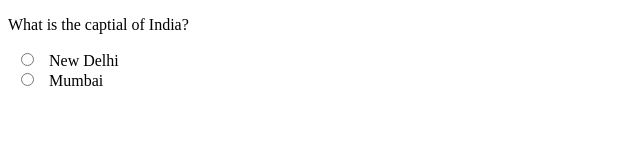
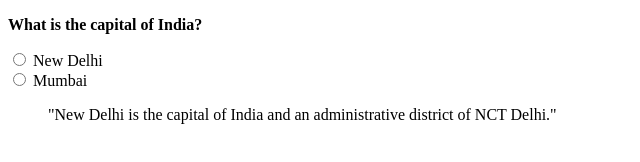
Before and after one commit to acciojob/trivia-Praveen7070kr, a website: page main.html in a window 1280 px wide. Shown: the whole page, without its empty margins (0-640 px from the left). Drawn offline with Linux system fonts and the light colour scheme.

Commit message:
created a submission

```diff
--- a/main.html
+++ b/main.html
@@ -1,24 +1,30 @@
+
 <!DOCTYPE html>
+<html lang="en">
+<head>
+  <meta charset="UTF-8">
+  <meta name="viewport" content="width=device-width, initial-scale=1.0">
+  <title>Quiz Question</title>
+</head>
+<body>
 
-<html>
+  <!-- Quiz Question and Options -->
+  <div class="question">
+    <p><strong>What is the capital of India?</strong></p>
+    <form>
+      <label>
+        <input type="radio" name="capital" value="New Delhi"> New Delhi
+      </label><br>
+      <label>
+        <input type="radio" name="capital" value="Mumbai"> Mumbai
+      </label>
+    </form>
+  </div>
 
-<head>
-	<link rel="stylesheet" href="styles.css">
-</head>
-
-<body>
-	<!-- the entire body must be written by student -->
-	<p>What is the captial of India?</p>
-	<form>
-  <input type="radio" id="html" name="fav_place" value="New Delhi">
-  <label for="New Delhi">New Delhi</label><br>
-  <input type="radio" id="Mumbai" name="fav_place" value="Mumbai">
-  <label for="css">Mumbai</label><br>
-
-
-    <script type="text/javascript" src="./script.js">
-</script>
+  <!-- Quotation from Wikipedia -->
+  <blockquote cite="https://en.wikipedia.org/wiki/New_Delhi">
+    "New Delhi is the capital of India and an administrative district of NCT Delhi."
+  </blockquote>
 
 </body>
-
 </html>
```
